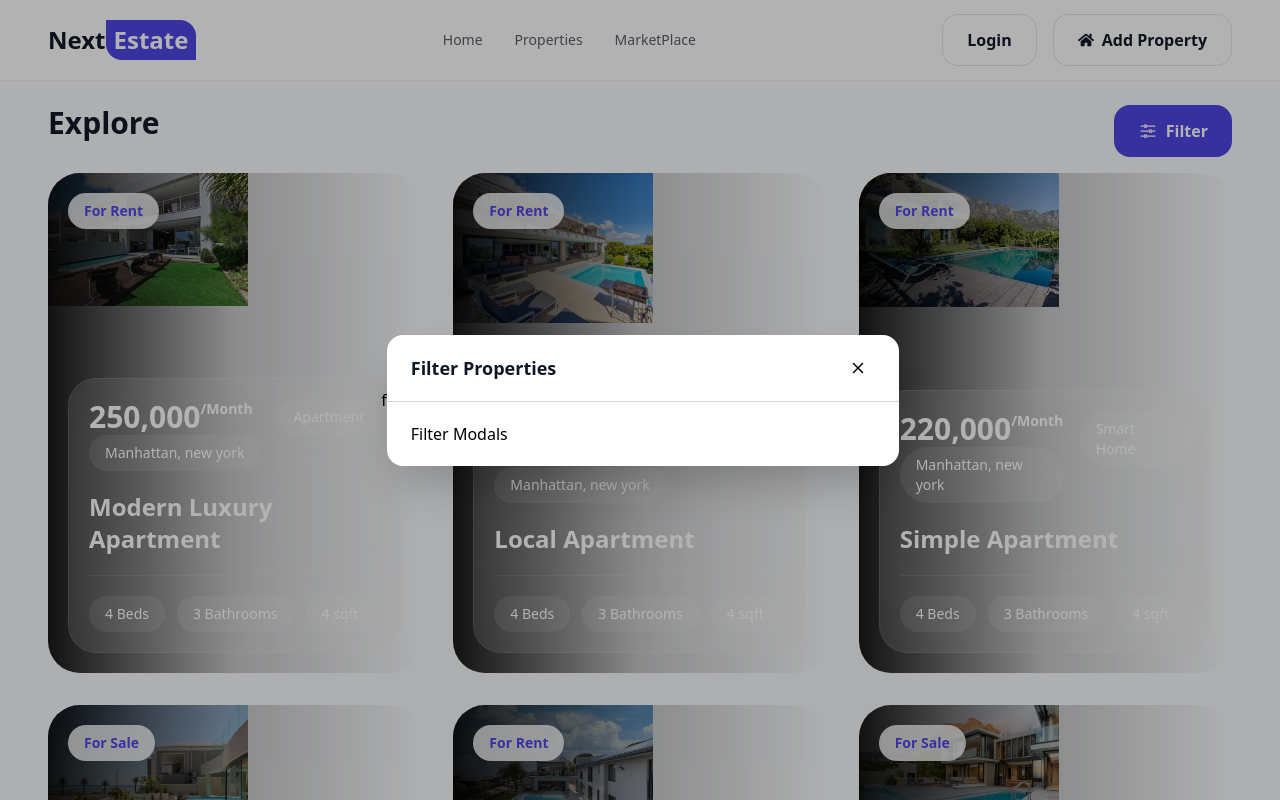
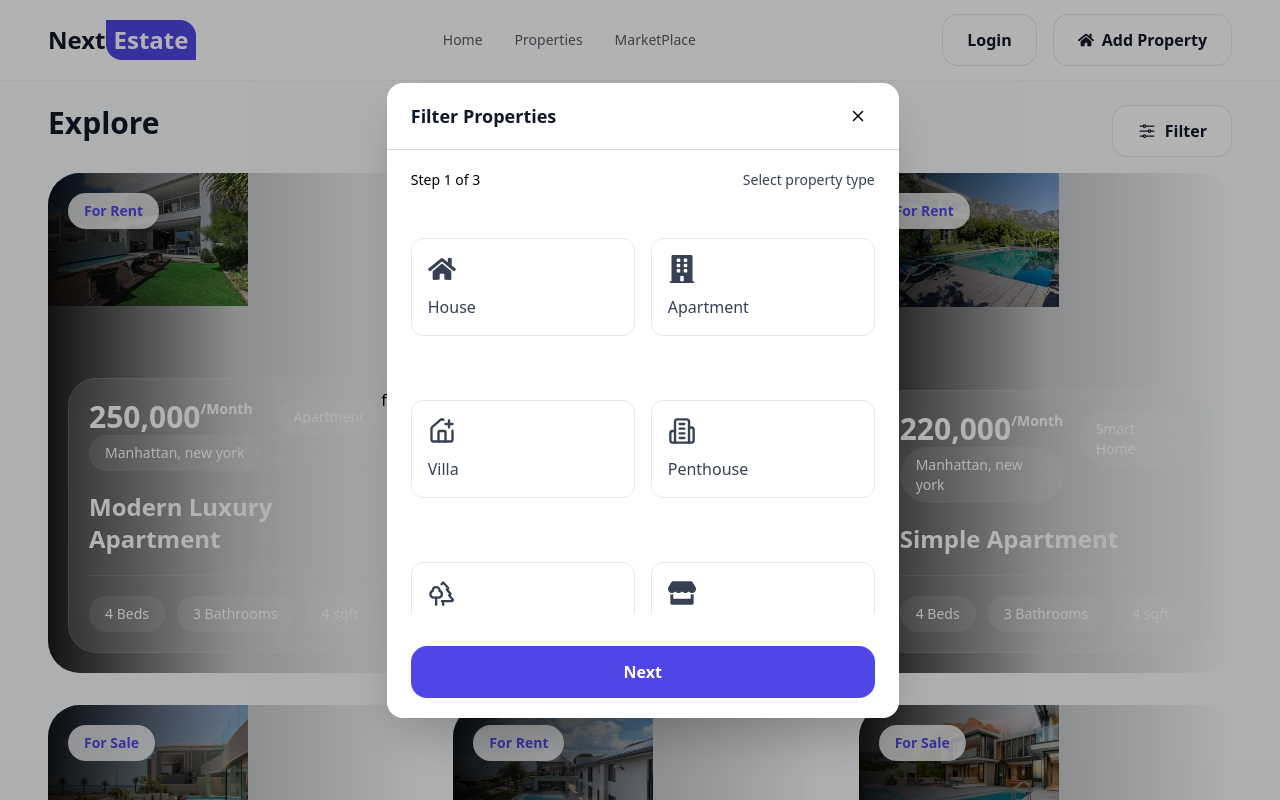
Before and after one commit to Maylon-tech/Real-Estate-app, a Next.js app: page /marketplace in a window 1280 px wide. Both pictures are taken after a click on the button "Filter". Shown: the top 800 px of the page. Built offline with nearby package versions, Linux system fonts and the light colour scheme.

Commit message:
Setting the NEON DB

```diff
--- a/src/components/marketplace/FilterButton.tsx
+++ b/src/components/marketplace/FilterButton.tsx
@@ -19,7 +19,7 @@ export default function FilterButton() {
     <div>
       <Button
         onClick={open}
-            variant="primary"
+        variant="outline"
         icon={<HiOutlineAdjustmentsHorizontal size={20} />}
       >
         Filter
--- a/src/components/modals/CreatePropertyModal.tsx
+++ b/src/components/modals/CreatePropertyModal.tsx
@@ -25,8 +25,6 @@ const CreatePropertyModal = () => {
   const [loading, setLoading] = useState(false)
 
   const [propertyType, setPropertyType] = useState("")
-  const [location, setLocation] = useState("")
-  const [address, setAddress] = useState("")
   const [bedrooms, setBedrooms] = useState(1)
   const [bathrooms, setBathrooms] = useState(1)
   const [parkingSpaces, setParkingSpaces] = useState(0)
@@ -179,8 +177,8 @@ const CreatePropertyModal = () => {
                   onChange={(e) => setListingType(e.target.value as "sell" | "rent")}
                   className="h-13 w-full rounded-2xl border border-black/10 px-4"
                 >
-                  <option value="" className="">For Sell</option>
-                  <option value="" className="">For Rent</option>
+                  <option value="sell" className="">For Sell</option>
+                  <option value="rent" className="">For Rent</option>
                 </select>
                 <Input
                   name="price"
--- a/src/components/modals/FilterModal.tsx
+++ b/src/components/modals/FilterModal.tsx
@@ -1,12 +1,48 @@
 "use client";
 
+import { useState } from "react"
 import { useFilterModalStore } from "@/store/useFilterModalStore"
 import Modal from "./Modal"
+import PropertyTypeCard from "../properties/PropertyTypeCard";
+import { propertyTypes } from "@/constants/PropertyTypes"
+import Button from "../ui/Button";
+import Input from "../ui/Input";
+
+const STEPS = {
+  TYPE: 0,
+  LOCATION: 1,
+  PRICE: 2,
+}
+
+const FilterModal = () => {
+  const { close, isOpen } = useFilterModalStore()
+
+    const stepTitle = () => {
+    switch (steps) {
+      case STEPS.TYPE:
+        return "Select property type";
+      case STEPS.LOCATION:
+        return "Where is the property located";
+        case STEPS.PRICE:
+        return "Set Property price";
+
+        default:
+          return ""
+    }
+  }
+
+    const [loading, setLoading] = useState(false)
+    const [steps, setSteps] = useState(STEPS.TYPE)
+    const [propertyType, setPropertyType] = useState("")
+    const [location, setLocation] = useState("")
+    const [address, setAddress] = useState("")
+    const [minPrice, setMinPrice] = useState("")
+    const [maxPrice, setMaxPrice] = useState("")
 
 
-const FilterModal = () => {
-    const { close, isOpen } = useFilterModalStore()
+  const applyFilter = async() => {
 
+  }
 
   return (
     <Modal
@@ -14,7 +50,90 @@ const FilterModal = () => {
         onClose={close}
         isOpen={isOpen}
     >
-      <p>Filter Modals</p>
+      <div className="mb-6 flex items-center justify-between text-sm">
+        <span>Step {steps + 1} of 3</span>
+        <span className="font-medium text-gray-700">{stepTitle()}</span>
+      </div>
+
+      {
+        steps === STEPS.TYPE && (
+          <div className="grid grid-cols-2 gap-4 w-full max-h-[50vh] overflow-y-scroll no-scrollbar">
+            {
+              propertyTypes.map((item) => (
+                <PropertyTypeCard
+                  label={item.label}
+                  icon={item.icon}
+                  selected={propertyType === item.slug}
+                  onClick={() => setPropertyType(item.slug)}
+                  key={item.slug}
+                />
+            ))}
+        </div>
+      )}
+
+      {
+        steps === STEPS.LOCATION && (
+          <div className="space-y-6 w-full">
+            <Input
+              name="location"
+              label="Location"
+              value={location}
+              onChange={(e: React.ChangeEvent<HTMLInputElement>) => setLocation(e.target.value)}
+            />
+            <Input
+              name="address"
+              label="Adress"
+              value={address}
+              onChange={(e: React.ChangeEvent<HTMLInputElement>) => setAddress(e.target.value)}
+            />
+          </div>
+      )}
+
+      {
+        steps === STEPS.PRICE && (
+          <div className="grid grid-cols-2 gap-4">
+            <div>
+              <Input
+                label="Min Price"
+                name="min-price"
+                type="number"
+                value={minPrice}
+                onChange={(e: React.ChangeEvent<HTMLInputElement>) => setMinPrice(e.target.value)}
+              />
+            </div>
+            <div>
+              <Input
+                label="Max Price"
+                name="max-price"
+                type="number"
+                value={maxPrice}
+                onChange={(e: React.ChangeEvent<HTMLInputElement>) => setMaxPrice(e.target.value)}
+              />
+            </div>
+          </div>
+        )
+      }
+
+      <div className="mt-8 flex gap-3">
+        {
+          steps > STEPS.TYPE && (
+            <Button variant="outline" fullWidth onClick={() => setSteps((prev) => prev - 1)}>
+              Back
+            </Button>
+          )
+        }
+
+        <Button
+          fullWidth
+          onClick={() =>
+            steps < STEPS.PRICE
+            ? setSteps((prev) => prev + 1)
+            : applyFilter()}
+          loading={loading}
+        >
+          { steps === STEPS.PRICE ? "Apply Filter" : "Next"}
+        </Button>
+      </div>
     </Modal>
   )
 }
```
Lines whose indentation alone changed are shown as unchanged.
